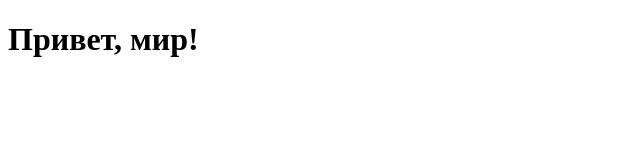
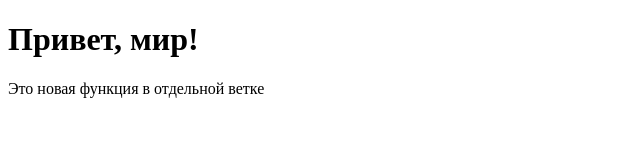
Before and after one commit to isipnszhorov/my-first-website., a plain HTML site: page index.html in a window 1280 px wide. Shown: the whole page, without its empty margins (0-640 px from the left). Drawn offline with Linux system fonts and the light colour scheme.

Commit message:
Добавлен абзац в отдельной ветке

```diff
--- a/index.html
+++ b/index.html
@@ -6,5 +6,8 @@
 </head>
 <body>
 <h1>Привет, мир!</h1>
+<p>Это новая функция в отдельной
+ветке
+</p>
 </body>
 </html>
```
